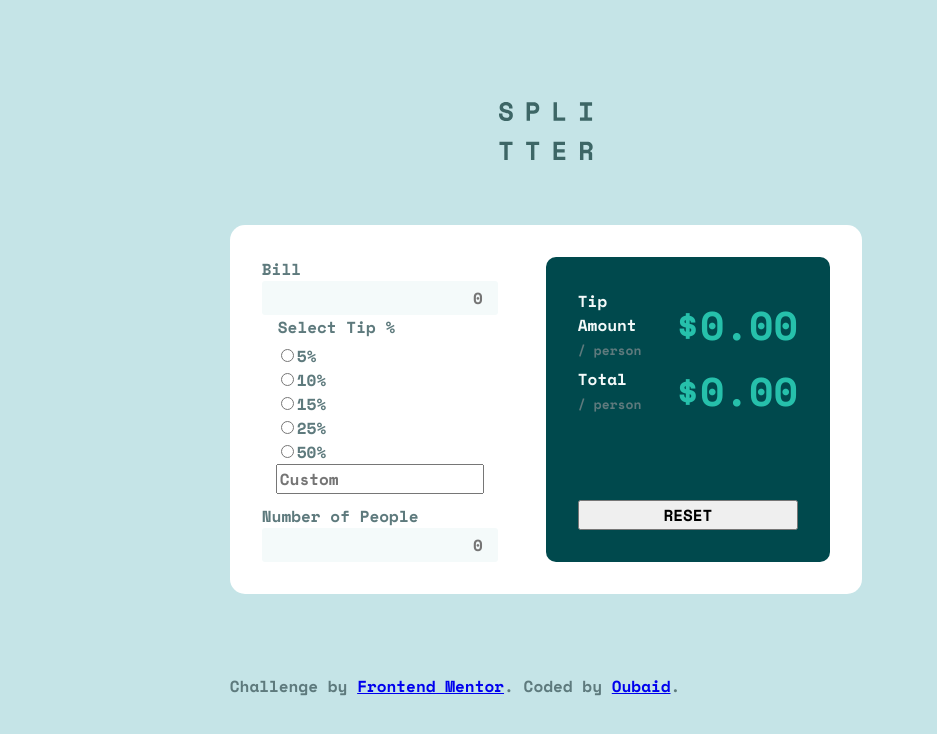
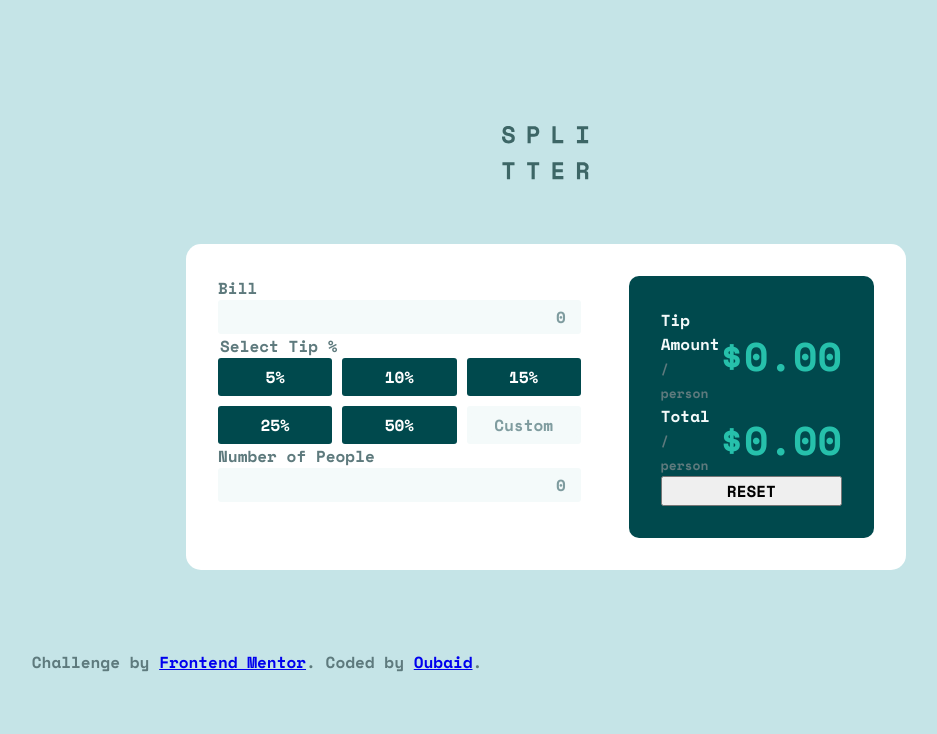
Before and after one commit to oubaidelmoudhik/tip-calculator-app-main, a React (Create React App) app: page / in a window 1280 px wide. Shown: the top 734 px of the page, without its empty margins (94-1031 px from the left). Built offline with nearby package versions, Linux system fonts and the light colour scheme.

Commit message:
continued styling the page and refactoring some code to work as expected

```diff
--- a/src/App.css
+++ b/src/App.css
@@ -4,10 +4,11 @@
     display: flex;
     flex-direction: column;
     gap: 4em;
+    align-items: center;
 }
 
 .App-logo {
-    width: 15%;
+    width: 100%;
     pointer-events: none;
 }
 
@@ -30,6 +31,7 @@
     background-color: var(--white);
     border-radius: 15px;
     gap: 3em;
+    width: 70%;
 }
 
 .app__totals {
@@ -69,11 +71,46 @@
     flex-direction: column;
 }
 
-.form__input input {
-    border: none;
+#billInput::after {
+    content: url("../public/icon-dollar.svg");
+    width: 10px;
+    height: 10px;
+    top: 0;
+}
+
+fieldset > div {
+    display: grid;
+    grid-template-columns: 1fr 1fr 1fr;
+    align-items: center;
+    justify-items: center;
+    gap: 10px;
+}
+fieldset > div > div {
+    width: 100%;
+}
+.select {
+    display: block;
+    background-color: var(--very-dark-cyan);
+    color: var(--white);
+    border-radius: 3px;
+    width: 100%;
+    text-align: center;
+    padding: 7px 2px;
+    transition: background-color 0.3s ease-in-out;
+    transition: color 0.3s ease-in-out;
+}
+.custom {
     background-color: var(--very-light-grayish-cyan);
-    text-align: end;
+}
+#custom {
+    padding: 0;
+    width: 100%;
+    text-align: center;
+}
+.select input[type="radio"] {
+    display: none;
+}
+.checked {
+    background-color: var(--strong-cyan);
     color: var(--very-dark-cyan);
-    padding: 5px 15px;
-    border-radius: 3px;
 }
--- a/src/App.js
+++ b/src/App.js
@@ -80,25 +80,32 @@ function TipSelect({
     onCustomPercentChange,
 }) {
     let tipsSelect = tips.map((tip) => {
+        let checked = selectedPercent === tip;
         return (
             <div key={tip}>
+                <label
+                    htmlFor={tip}
+                    className={checked ? "select checked" : "select"}
+                >
+                    {tip}%
                     <input
                         type="radio"
                         name="tip"
                         id={tip}
                         value={tip}
-                    checked={selectedPercent === tip}
+                        checked={checked}
                         onChange={() => onTipSelection(tip)}
                     />
-                <label htmlFor={tip}>{tip}%</label>
+                </label>
             </div>
         );
     });
     return (
         <fieldset>
             <legend>Select Tip %</legend>
+            <div>
                 {tipsSelect}
-            <div>
+                <div className="select custom">
                     <input
                         type="number"
                         id="custom"
@@ -107,6 +114,7 @@ function TipSelect({
                         onChange={onCustomPercentChange}
                         min={0}
                     />
+                </div>
             </div>
         </fieldset>
     );
@@ -184,6 +192,7 @@ function Footer() {
             <a
                 href="https://www.frontendmentor.io?ref=challenge"
                 target="_blank"
+                rel="noreferrer"
             >
                 Frontend Mentor
             </a>
@@ -191,6 +200,7 @@ function Footer() {
             <a
                 href="https://www.linkedin.com/in/oubaidelmoudhik/"
                 target="_blank"
+                rel="noreferrer"
             >
                 Oubaid
             </a>
--- a/src/index.css
+++ b/src/index.css
@@ -108,6 +108,19 @@ select {
         scroll-behavior: auto !important;
     }
 }
+input {
+    border: none;
+    background-color: var(--very-light-grayish-cyan);
+    text-align: end;
+    color: var(--very-dark-cyan);
+    padding: 5px 15px;
+    border-radius: 3px;
+    outline: none;
+}
+input::-webkit-input-placeholder {
+    color: var(--grayish-cyan);
+}
+
 input::-webkit-outer-spin-button,
 input::-webkit-inner-spin-button {
     -webkit-appearance: none;
@@ -120,4 +133,6 @@ input[type="number"] {
 
 fieldset {
     border: none;
+    margin: 0;
+    padding: 0;
 }
```
Lines whose indentation alone changed are shown as unchanged.
